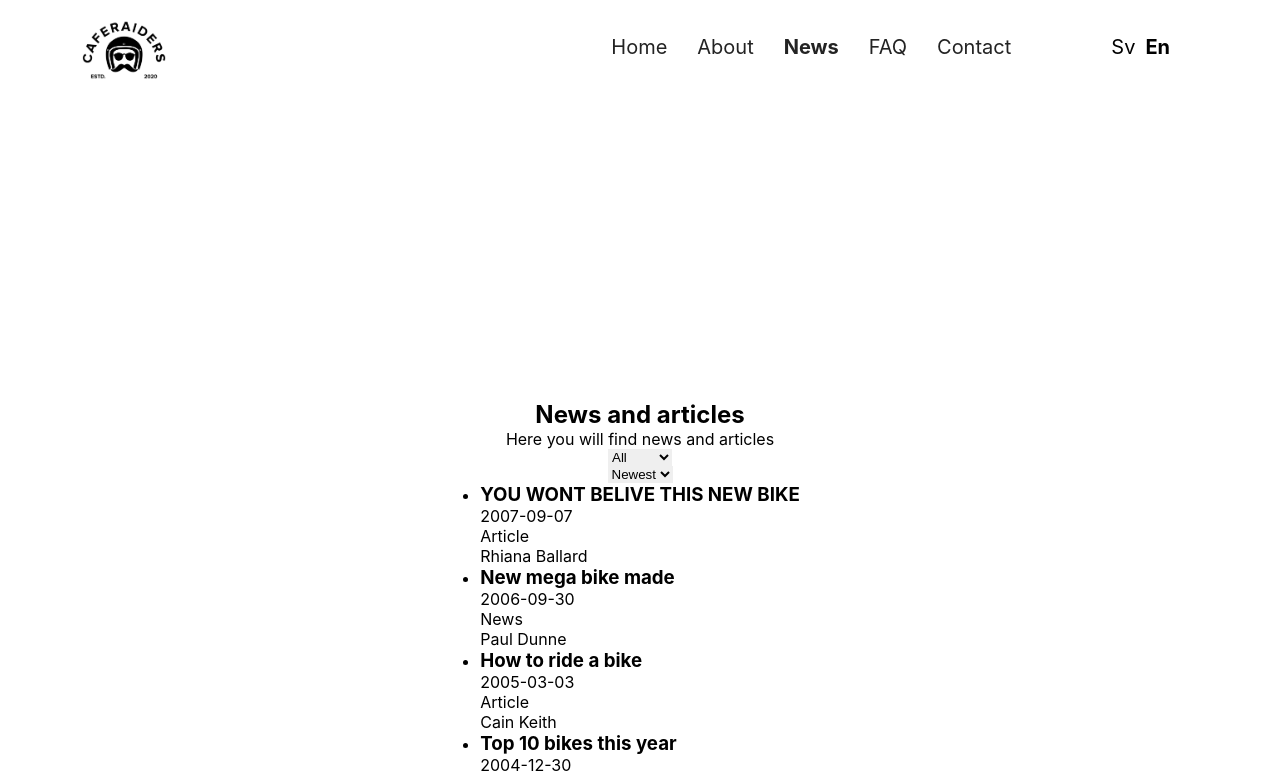
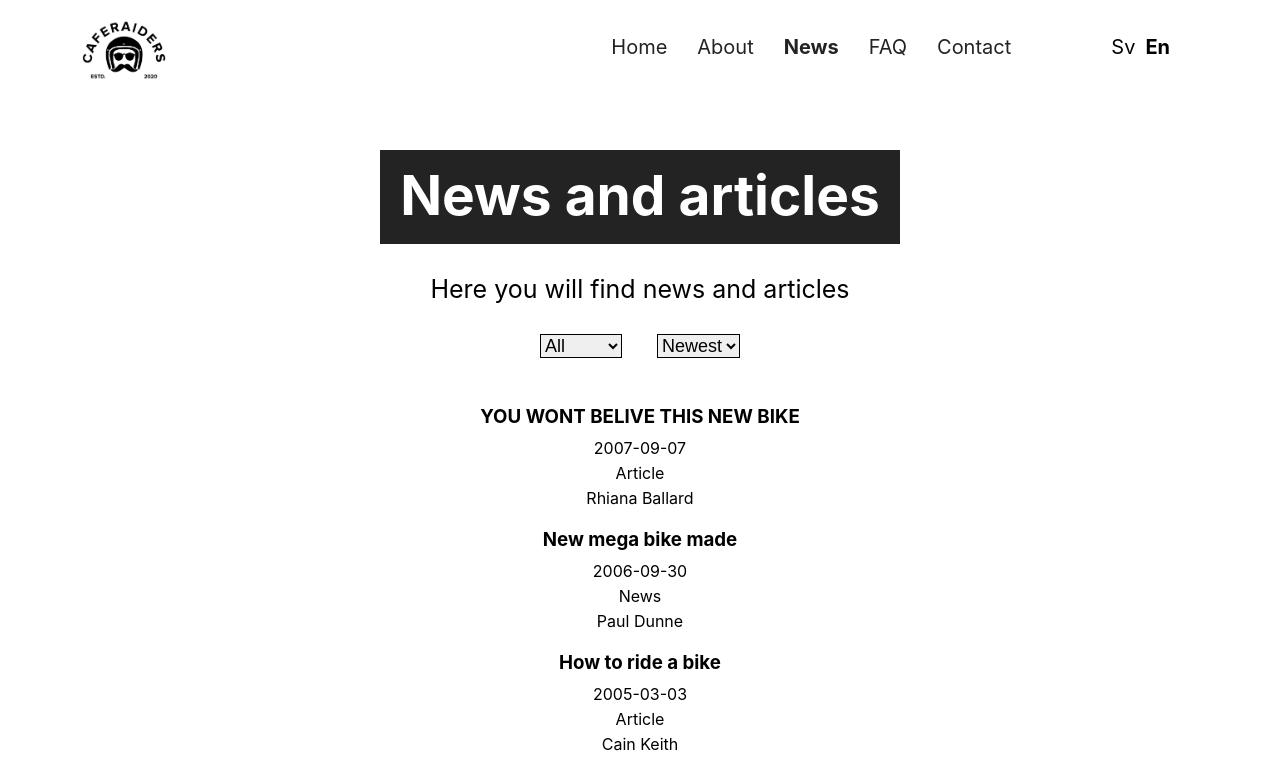
Before and after one commit to SamuelMeijer/agile-project-group5, a React (Create React App) app: page /news in a window 1280 px wide. Shown: the top 775 px of the page. Built offline with nearby package versions, Linux system fonts and the light colour scheme.

Commit message:
added styling for news

```diff
--- a/src/App.js
+++ b/src/App.js
@@ -3,7 +3,7 @@ import './App.css';
 import Header from './components/Header/Header';
 import Index from './components/Index/Index';
 import About from './components/About/About';
-import Faq from './components/Faq/Faq';
+import Faq from './components/faq/Faq';
 import Contact from './components/Contact/Contact';
 import Footer from './components/Footer/Footer';
 import News from './components/News/News';
--- a/src/components/News/News.js
+++ b/src/components/News/News.js
@@ -54,15 +54,18 @@ function News() {
 
     return (
         <section id={ Styles.newsWrapper }>
-            <h1>
+            <div className={Styles.newsBanner}>
+                <h1 className={Styles.newsTitle}>
                     <Trans i18nKey="news.title"></Trans>
                 </h1>
+            </div>
 
-            <p>
+            <p className={Styles.newsText}>
                 <Trans i18nKey="news.text"></Trans>
             </p>
 
-            <select onChange={ handleCategoryChange }>
+            <div className={Styles.selectContainer}>
+                <select className={Styles.selectBox1} onChange={ handleCategoryChange }>
                     <option defaultValue value="all">
                         {t('news', { returnObjects: true })['all']}
                     </option>
@@ -74,7 +77,7 @@ function News() {
                     </option>
                 </select>
 
-            <select onChange={ handleDateChange }>
+                <select className={Styles.selectBox2} onChange={ handleDateChange }>
                     <option defaultValue value="newest">
                         {t('news', { returnObjects: true })['newest']}
                     </option>
@@ -82,15 +85,16 @@ function News() {
                         {t('news', { returnObjects: true })['oldest']}
                     </option>
                 </select>
+            </div>
 
             <ul className={ Styles.menu }>
 
                 {   filteredContent.map( (content) => {
                     return (
-                        <li key={ content.id }>
-                            <h3>{content.title}</h3>
-                            <p>{content.date}</p>
-                            <p>{content.category}</p>
+                        <li className={Styles.li} key={content.id}>
+                            <h3 className={Styles.liTitle}>{content.title}</h3>
+                            <p className={Styles.liDate}>{content.date}</p>
+                            <p className={Styles.liCategory}>{content.category}</p>
                             <p>{content.author}</p>
                         </li>
                     )
--- a/src/components/News/news.module.css
+++ b/src/components/News/news.module.css
@@ -3,10 +3,65 @@
     height: 100%;
     margin-bottom: 98px;
 
-    margin-top:400px;
+    margin-top: 150px;
 
     display: flex;
     flex-direction: column;
     justify-content: center;
     align-items: center;
 }
+
+.newsBanner{
+    background-color: #232323;
+    height: 94px;
+    width: 520px;
+}
+
+.newsTitle{
+    color: white;
+    font-size: 55px;
+    padding-bottom: 30px;
+    text-align: center;
+    padding-top: 12px;
+}
+
+.newsText{
+    font-size: 25px;
+    padding-bottom: 30px;
+    padding-top: 30px;
+}
+
+.selectContainer{
+    display: flex;
+    justify-content: space-between;
+    width: 200px;
+    padding-bottom: 27px;
+}
+
+.selectBox1, .selectBox2{
+    border: 1px solid black;
+    font-size: 18px;
+    cursor: pointer;
+}
+
+.menu{
+    list-style: none;
+    cursor: pointer;
+}
+
+.li{
+    margin: 20px;
+    text-align: center;
+}
+
+.liTitle{
+    padding-bottom: 10px;
+}
+
+.liDate{
+    padding-bottom: 5px;
+}
+
+.liCategory{
+    padding-bottom: 5px;
+}
```
Also changed, not shown: 1 other file (tests, documents, lock files or other folders). Lines whose indentation alone changed are shown as unchanged.
